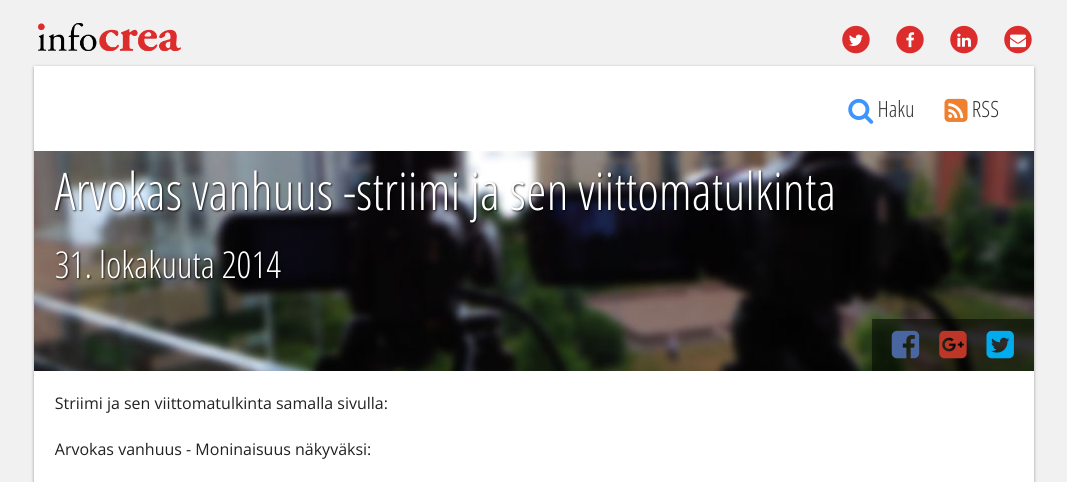
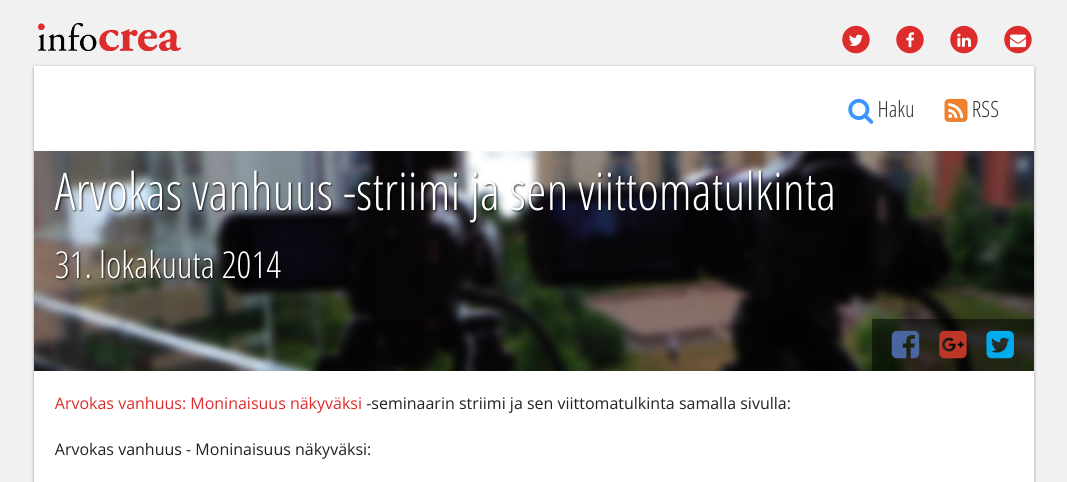
Before and after one commit to Pyppe/infocrea.fi, a Jekyll site: the page built from _posts/2014-10-31-arvokas-vanhuus-striimi-ja-sen-viittomatulkinta.md, in a window 1280 px wide. Shown: the top 482 px of the page, without its empty margins (106-1173 px from the left). Built offline with Jekyll 4.4.1, drawn with Linux system fonts in a browser that asks for light colours; nearby versions of some CDN libraries; grey boxes are pictures that could not be loaded.

Commit message:
blogin päivitys

```diff
--- a/_posts/2014-10-31-arvokas-vanhuus-striimi-ja-sen-viittomatulkinta.md
+++ b/_posts/2014-10-31-arvokas-vanhuus-striimi-ja-sen-viittomatulkinta.md
@@ -4,7 +4,7 @@ title: "Arvokas vanhuus -striimi ja sen viittomatulkinta"
 date: 2014-10-31T22:36:39+0200
 ---
 
-Striimi ja sen viittomatulkinta samalla sivulla:<!--more-->
+[Arvokas vanhuus: Moninaisuus näkyväksi](http://www.seminaari.jadeprojekti.fi/) -seminaarin striimi ja sen viittomatulkinta samalla sivulla:<!--more-->
 
 Arvokas vanhuus - Moninaisuus näkyväksi:
 
```
